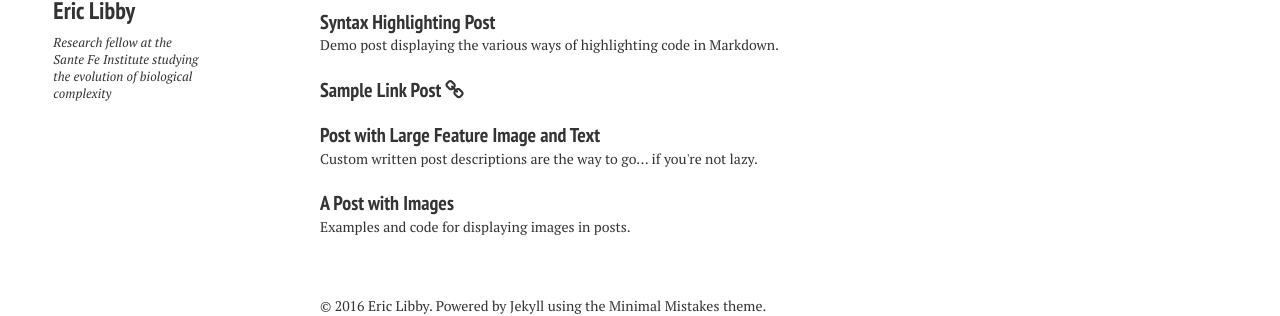
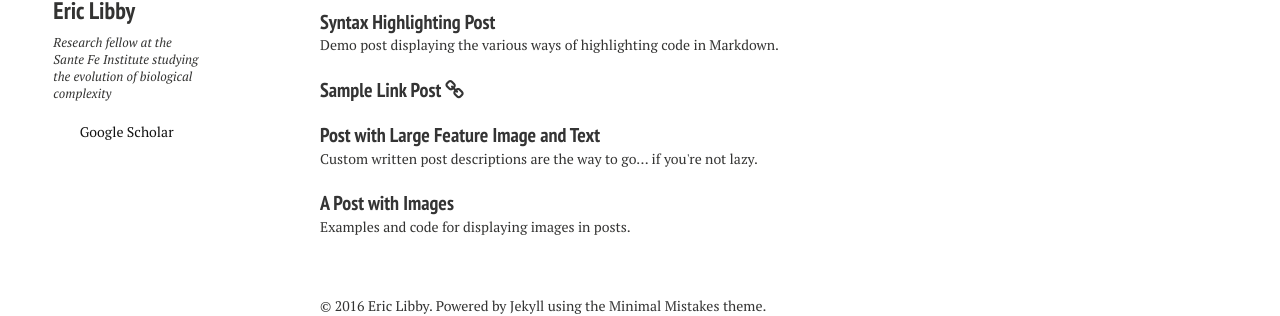
Before and after one commit to ericlibby/oldweb, a Jekyll site: the page built from index.md, in a window 1280 px wide. Shown: the part 633-949 px from the top of the page. Built offline with Jekyll 4.4.1, drawn with Linux system fonts in a browser that asks for light colours; nearby versions of some CDN libraries.

Commit message:
scholar add?

```diff
--- a/_config.yml
+++ b/_config.yml
@@ -46,6 +46,7 @@ owner:
   bio: "Research fellow at the Sante Fe Institute studying the evolution of biological complexity"
   email:
   disqus-shortname:
+  scholar: r7I-dmgAAAAJ&hl=en
   twitter: #username
   facebook: #username
   google:
--- a/_includes/_author-bio.html
+++ b/_includes/_author-bio.html
@@ -13,6 +13,7 @@
   <h3 itemprop="name">{{ author.name }}</h3>
   <p>{{ author.bio }}</p>
   {% if author.email %}<a href="mailto:{{ author.email }}" class="author-social" target="_blank"><i class="fa fa-fw fa-envelope-square"></i> Email</a>{% endif %}
+  {% if author.scholar %}<a href="https://scholar.google.com/citations?user={{ author.scholar}}" class="author-social" target="_blank"><i class="fa fa-fw fa-scholar-square"></i> Google Scholar</a>{% endif %}
   {% if author.twitter %}<a href="http://twitter.com/{{ author.twitter }}" class="author-social" target="_blank"><i class="fa fa-fw fa-twitter-square"></i> Twitter</a>{% endif %}
   {% if author.facebook %}<a href="http://facebook.com/{{ author.facebook }}" class="author-social" target="_blank"><i class="fa fa-fw fa-facebook-square"></i> Facebook</a>{% endif %}
   {% if author.google.plus %}<a href="http://plus.google.com/+{{ author.google.plus }}" class="author-social" target="_blank"><i class="fa fa-fw fa-google-plus-square"></i> Google+</a>{% endif %}
```
